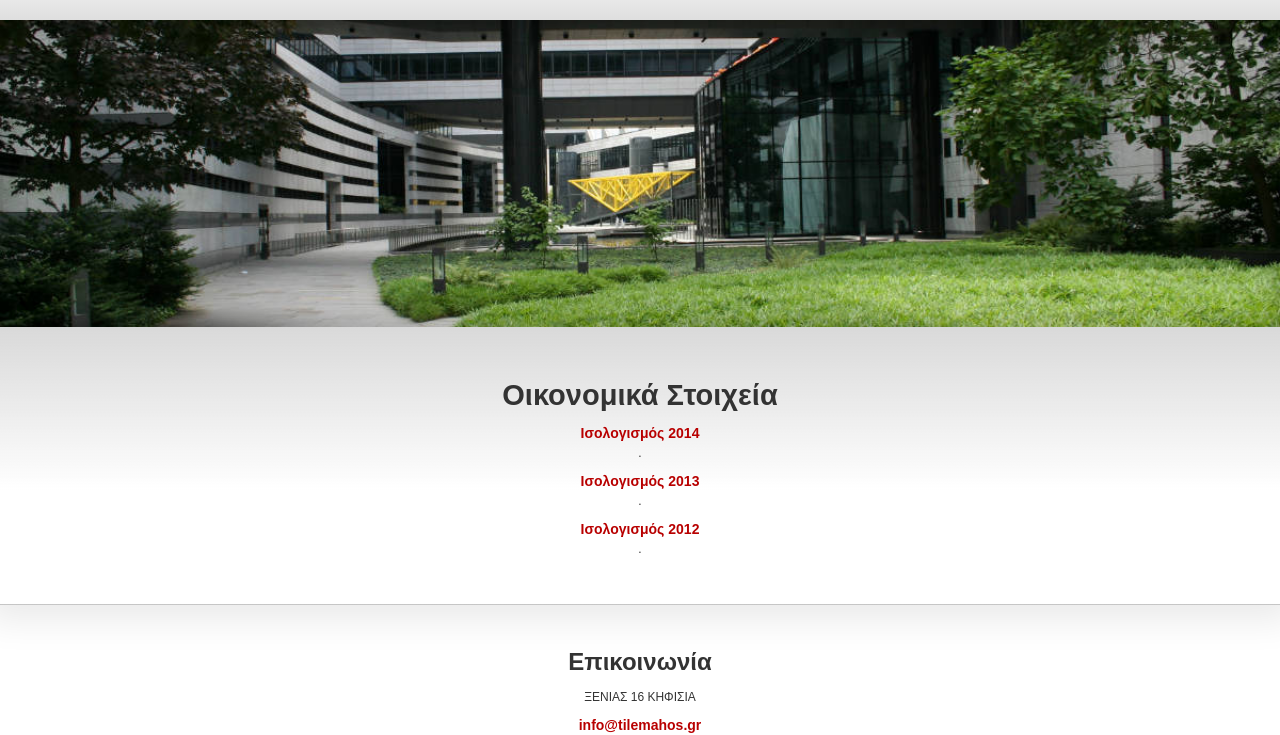
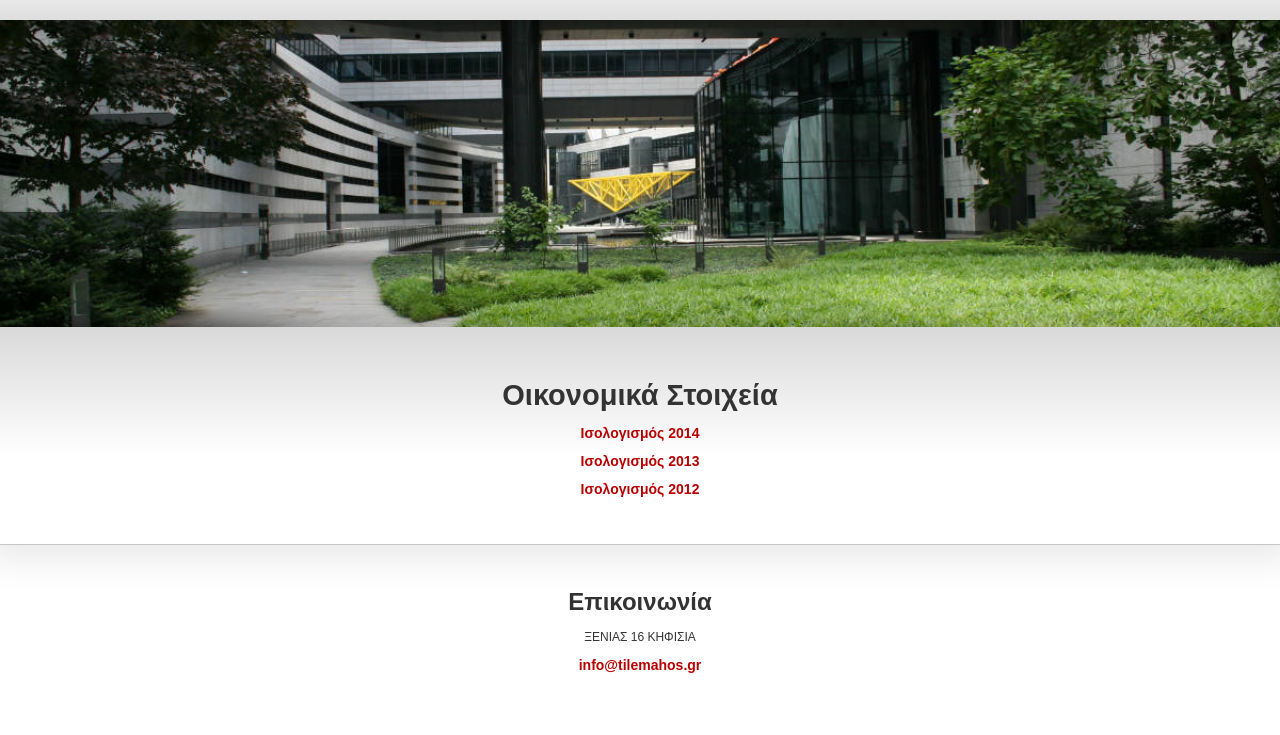
Before and after one commit to chiotis/tilemahos, a plain HTML site: page index.html in a window 1280 px wide. Shown: the part 111-846 px from the top of the page. After the commit the page ends 800 px from the top, so only its background shows below. Drawn offline with Linux system fonts and the light colour scheme.

Commit message:
Remove dots

```diff
--- a/index.html
+++ b/index.html
@@ -20,9 +20,9 @@
   <div class="isologismos">
     <div class="w-container">
       <h2>Οικονομικά Στοιχεία</h2>
-      <p><a class="contact" href="http://tilemahos.gr/isologismos-tilemahos-2014.pdf" target="_blank" >Ισολογισμός 2014</a>.</p>
-      <p><a class="contact" href="http://tilemahos.gr/isologismos-tilemahos-2013.pdf" target="_blank" >Ισολογισμός 2013</a>.</p>
-      <p><a class="contact" href="http://tilemahos.gr/isologismos-tilemahos-2012.pdf" target="_blank" >Ισολογισμός 2012</a>.</p>
+      <p><a class="contact" href="http://tilemahos.gr/isologismos-tilemahos-2014.pdf" target="_blank" >Ισολογισμός 2014</a></p>
+      <p><a class="contact" href="http://tilemahos.gr/isologismos-tilemahos-2013.pdf" target="_blank" >Ισολογισμός 2013</a></p>
+      <p><a class="contact" href="http://tilemahos.gr/isologismos-tilemahos-2012.pdf" target="_blank" >Ισολογισμός 2012</a></p>
     </div>
   </div>
   <div>
```
